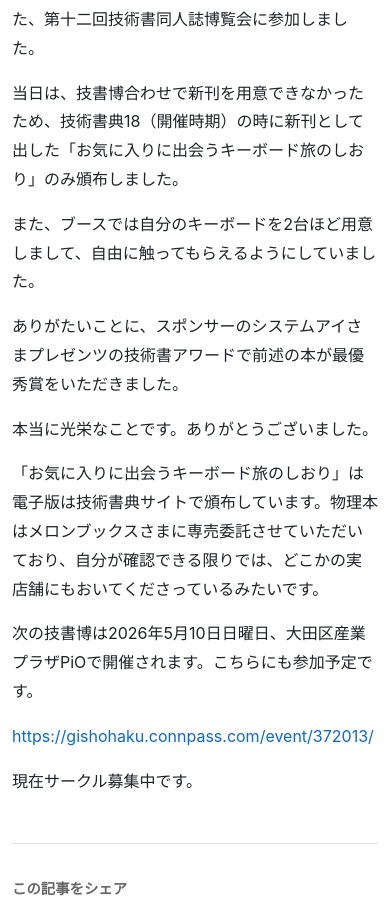
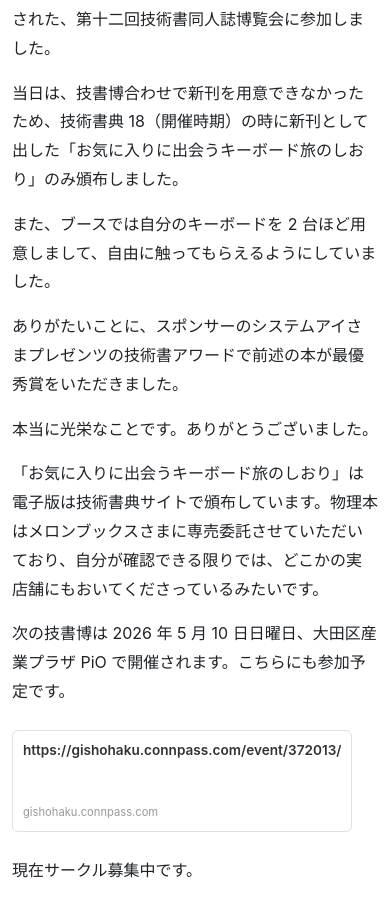
Before and after one commit to ponyoxa/portal, an Astro site: page /blog/1764219244 in a window 390 px wide. Shown: the part 311-1223 px from the top of the page. Built offline with nearby package versions, Linux system fonts and the light colour scheme; Astro itself is replaced by a stand-in of ours; no server answers; a web font is replaced by a local one.

Commit message:
リンクカード調整

```diff
--- a/src/components/LinkCard.astro
+++ b/src/components/LinkCard.astro
@@ -60,11 +60,12 @@ if (isExternal) {
     text-decoration: none;
     color: inherit;
     border: 1px solid #e0e0e0;
-    border-radius: 8px;
+    border-radius: 6px;
     overflow: hidden;
     transition: all 0.2s ease;
     margin: 1.5rem 0;
     background-color: #fff;
+    max-width: 600px;
   }
 
   .link-card:hover {
@@ -76,12 +77,12 @@ if (isExternal) {
   .link-card-content {
     display: flex;
     align-items: stretch;
-    min-height: 120px;
+    min-height: 100px;
   }
 
   .link-card-text {
     flex: 1;
-    padding: 16px;
+    padding: 12px;
     display: flex;
     flex-direction: column;
     justify-content: space-between;
@@ -89,10 +90,10 @@ if (isExternal) {
   }
 
   .link-card-title {
-    font-size: 1rem;
+    font-size: 0.9rem;
     font-weight: 600;
     line-height: 1.4;
-    margin-bottom: 0.5rem;
+    margin-bottom: 0.4rem;
     color: #333;
     overflow: hidden;
     display: -webkit-box;
@@ -101,14 +102,14 @@ if (isExternal) {
   }
 
   .link-card-description {
-    font-size: 0.875rem;
+    font-size: 0.8rem;
     color: #666;
-    line-height: 1.5;
+    line-height: 1.4;
     overflow: hidden;
     display: -webkit-box;
     -webkit-line-clamp: 2;
     -webkit-box-orient: vertical;
-    margin-bottom: 0.5rem;
+    margin-bottom: 0.4rem;
   }
 
   .link-card-url {
@@ -118,7 +119,7 @@ if (isExternal) {
   }
 
   .link-card-domain {
-    font-size: 0.75rem;
+    font-size: 0.7rem;
     color: #999;
     overflow: hidden;
     text-overflow: ellipsis;
@@ -126,7 +127,7 @@ if (isExternal) {
   }
 
   .link-card-image {
-    width: 160px;
+    width: 120px;
     flex-shrink: 0;
     overflow: hidden;
     background-color: #f5f5f5;
@@ -144,26 +145,30 @@ if (isExternal) {
   }
 
   @media (max-width: 640px) {
+    .link-card {
+      max-width: 100%;
+    }
+
     .link-card-content {
       flex-direction: column;
     }
 
     .link-card-image {
       width: 100%;
-      height: 200px;
+      height: 160px;
       order: -1;
     }
 
     .link-card-text {
-      padding: 12px;
+      padding: 10px;
     }
 
     .link-card-title {
-      font-size: 0.95rem;
+      font-size: 0.85rem;
     }
 
     .link-card-description {
-      font-size: 0.8rem;
+      font-size: 0.75rem;
     }
   }
 </style>
--- a/src/content/blog/1764219244.md
+++ b/src/content/blog/1764219244.mdx
@@ -6,11 +6,13 @@ updatedAt: 2025-11-27
 tags: ["技書博", "同人イベント"]
 ---
 
-2025年10月26日に大宮ソニックシティで開催された、第十二回技術書同人誌博覧会に参加しました。
+import LinkCard from "../../components/LinkCard.astro";
 
-当日は、技書博合わせで新刊を用意できなかったため、技術書典18（開催時期）の時に新刊として出した「お気に入りに出会うキーボード旅のしおり」のみ頒布しました。
+2025 年 10 月 26 日に大宮ソニックシティで開催された、第十二回技術書同人誌博覧会に参加しました。
 
-また、ブースでは自分のキーボードを2台ほど用意しまして、自由に触ってもらえるようにしていました。
+当日は、技書博合わせで新刊を用意できなかったため、技術書典 18（開催時期）の時に新刊として出した「お気に入りに出会うキーボード旅のしおり」のみ頒布しました。
+
+また、ブースでは自分のキーボードを 2 台ほど用意しまして、自由に触ってもらえるようにしていました。
 
 ありがたいことに、スポンサーのシステムアイさまプレゼンツの技術書アワードで前述の本が最優秀賞をいただきました。
 
@@ -18,8 +20,8 @@ tags: ["技書博", "同人イベント"]
 
 「お気に入りに出会うキーボード旅のしおり」は電子版は技術書典サイトで頒布しています。物理本はメロンブックスさまに専売委託させていただいており、自分が確認できる限りでは、どこかの実店舗にもおいてくださっているみたいです。
 
-次の技書博は2026年5月10日日曜日、大田区産業プラザPiOで開催されます。こちらにも参加予定です。
+次の技書博は 2026 年 5 月 10 日日曜日、大田区産業プラザ PiO で開催されます。こちらにも参加予定です。
 
-https://gishohaku.connpass.com/event/372013/
+<LinkCard url="https://gishohaku.connpass.com/event/372013/" />
 
 現在サークル募集中です。
--- a/src/layouts/BaseLayout.astro
+++ b/src/layouts/BaseLayout.astro
@@ -310,10 +310,11 @@ const ogpImageUrl = image?.startsWith('http')
     text-decoration: none;
     color: inherit;
     border: 1px solid #e0e0e0;
-    border-radius: 8px;
+    border-radius: 6px;
     overflow: hidden;
     transition: all 0.2s ease;
     background-color: #fff;
+    max-width: 600px;
   }
 
   .link-card:hover {
@@ -325,12 +326,12 @@ const ogpImageUrl = image?.startsWith('http')
   .link-card-content {
     display: flex;
     align-items: stretch;
-    min-height: 120px;
+    min-height: 100px;
   }
 
   .link-card-text {
     flex: 1;
-    padding: 16px;
+    padding: 12px;
     display: flex;
     flex-direction: column;
     justify-content: space-between;
@@ -338,10 +339,10 @@ const ogpImageUrl = image?.startsWith('http')
   }
 
   .link-card-title {
-    font-size: 1rem;
+    font-size: 0.9rem;
     font-weight: 600;
     line-height: 1.4;
-    margin-bottom: 0.5rem;
+    margin-bottom: 0.4rem;
     color: #333;
     overflow: hidden;
     display: -webkit-box;
@@ -350,14 +351,14 @@ const ogpImageUrl = image?.startsWith('http')
   }
 
   .link-card-description {
-    font-size: 0.875rem;
+    font-size: 0.8rem;
     color: #666;
-    line-height: 1.5;
+    line-height: 1.4;
     overflow: hidden;
     display: -webkit-box;
     -webkit-line-clamp: 2;
     -webkit-box-orient: vertical;
-    margin-bottom: 0.5rem;
+    margin-bottom: 0.4rem;
   }
 
   .link-card-url {
@@ -367,7 +368,7 @@ const ogpImageUrl = image?.startsWith('http')
   }
 
   .link-card-domain {
-    font-size: 0.75rem;
+    font-size: 0.7rem;
     color: #999;
     overflow: hidden;
     text-overflow: ellipsis;
@@ -375,7 +376,7 @@ const ogpImageUrl = image?.startsWith('http')
   }
 
   .link-card-image {
-    width: 160px;
+    width: 120px;
     flex-shrink: 0;
     overflow: hidden;
     background-color: #f5f5f5;
@@ -394,30 +395,34 @@ const ogpImageUrl = image?.startsWith('http')
 
   /* 内部リンクカード用の簡易スタイル */
   .link-card-internal .link-card-content {
-    min-height: 80px;
+    min-height: 70px;
   }
 
   @media (max-width: 640px) {
+    .link-card {
+      max-width: 100%;
+    }
+
     .link-card-content {
       flex-direction: column;
     }
 
     .link-card-image {
       width: 100%;
-      height: 200px;
+      height: 160px;
       order: -1;
     }
 
     .link-card-text {
-      padding: 12px;
+      padding: 10px;
     }
 
     .link-card-title {
-      font-size: 0.95rem;
+      font-size: 0.85rem;
     }
 
     .link-card-description {
-      font-size: 0.8rem;
+      font-size: 0.75rem;
     }
   }
 </style>
```
